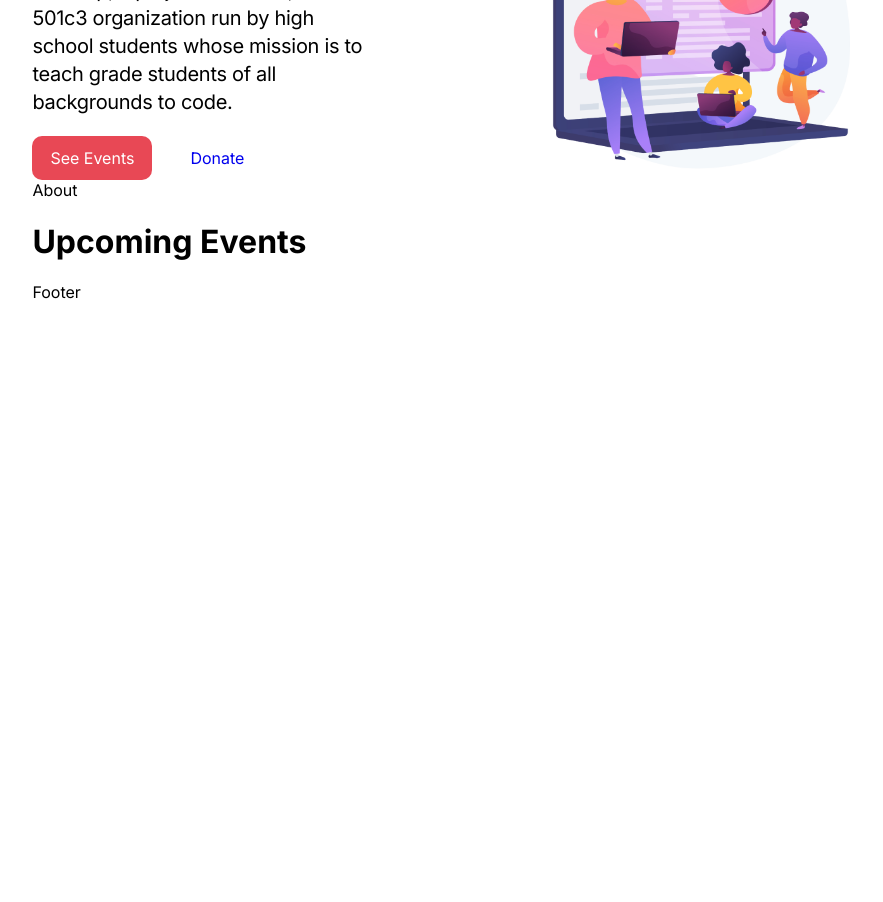
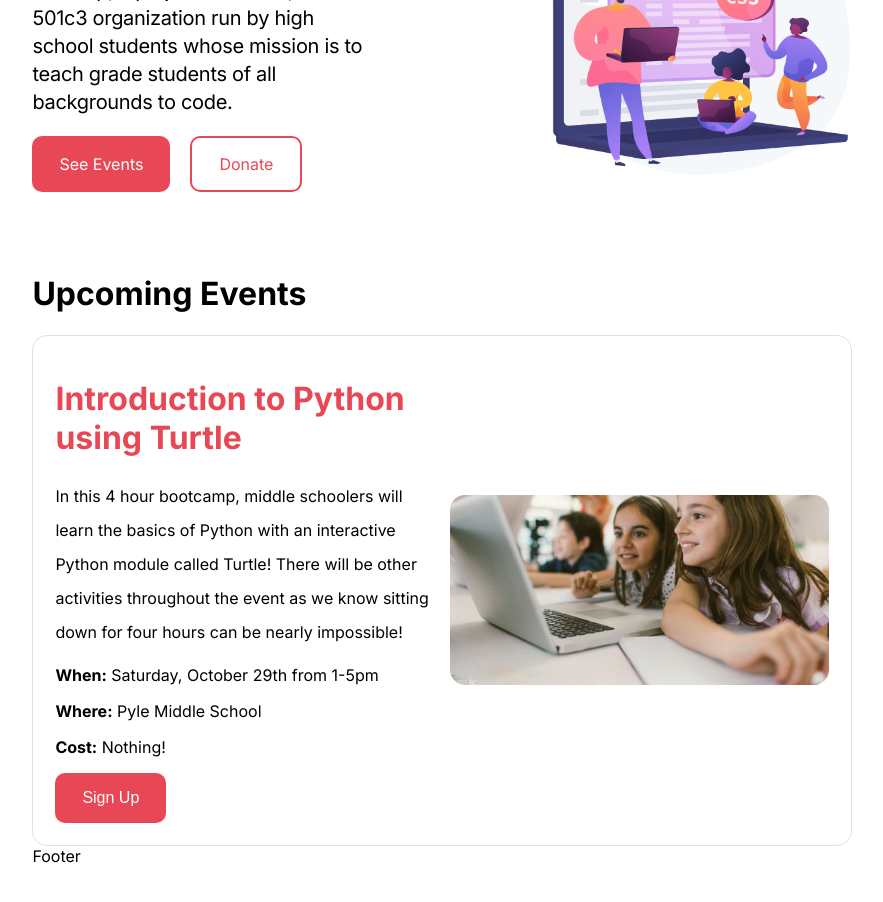
Before and after one commit to RationalChestnut/CodeUp, a React (Create React App) app: page / in a window 1280 px wide. Shown: the part 240-1142 px from the top of the page, without its empty margins (198-1081 px from the left). Before the commit the page ends 800 px from the top, so only its background shows below. Built offline with nearby package versions, Linux system fonts and the light colour scheme.

Commit message:
Added upcoming events page

```diff
--- a/public/index.html
+++ b/public/index.html
@@ -18,6 +18,9 @@
     <title>CodeUp</title>
   </head>
   <body style="width: 100%; height: 100%">
-    <div id="root" style="width: 100%; height: 100%"></div>
+    <div
+      id="root"
+      style="width: 100%; height: 100%; scroll-behavior: smooth"
+    ></div>
   </body>
 </html>
--- a/src/App.js
+++ b/src/App.js
@@ -2,7 +2,6 @@ import "./App.css";
 import Navbar from "./components/Navbar/Navbar.component";
 import { Footer } from "./components/Footer/Footer.component";
 import { Home } from "./pages/Home/Home.page";
-import { About } from "./pages/About/About.page";
 import { Events } from "./pages/Events/Events.page";
 
 function App() {
@@ -11,7 +10,6 @@ function App() {
       <Navbar />
       <div className="page-padding">
         <Home />
-        <About />
         <Events />
         <Footer />
       </div>
--- a/src/components/Navbar/Navbar.component.js
+++ b/src/components/Navbar/Navbar.component.js
@@ -19,28 +19,16 @@ const Navbar = () => {
           onClick={() => setShowItems(!showItems)}
         />
         <div className={styles.linksContainer}>
-          <a href="#" className={styles.link}>
-            About
-          </a>
-          <a href="#" className={styles.link}>
+          <a href="#events" className={styles.link}>
             Events
-          </a>
-          <a href="#" className={styles.link}>
-            Contact
           </a>
           <button className={styles.button}>Donate</button>
         </div>
       </div>
       {showItems && (
         <div className={styles.mobileLinksContainer}>
-          <a href="#" className={styles.mobileLink}>
-            About
-          </a>
-          <a href="#" className={styles.mobileLink}>
+          <a href="#events" className={styles.mobileLink}>
             Events
-          </a>
-          <a href="#" className={styles.mobileLink}>
-            Contact
           </a>
           <button className={styles.mobileButton}>Donate</button>
           <hr className={styles.horizontal} />
--- a/src/pages/About/About.page.js
+++ /dev/null
@@ -1,6 +0,0 @@
-import React from "react";
-import styles from "./About.module.css";
-
-export const About = () => {
-  return <div>About</div>;
-};
--- a/src/pages/Events/Events.module.css
+++ b/src/pages/Events/Events.module.css
@@ -1,2 +1,64 @@
 .eventsPageContainer {
+  margin-top: 10%;
 }
+
+.eventContainer {
+  border: 1px solid #dfdfdf;
+  border-radius: 15px;
+  padding: 22px;
+  display: flex;
+}
+
+.eventTitle {
+  color: #e84855;
+}
+
+.description {
+  font-style: normal;
+  font-weight: 400;
+  font-size: 16px;
+  line-height: 34px;
+}
+
+.titleInfo {
+  font-weight: bold;
+}
+
+.button {
+  border-radius: 10px;
+  padding: 16px 27px;
+  display: flex;
+  align-items: center;
+  justify-content: center;
+  background-color: #e84855;
+  border: none;
+  font-size: 16px;
+}
+
+.button:hover {
+  background-color: #d4414e;
+}
+
+.signupLink {
+  text-decoration: none;
+  color: white;
+}
+
+.left {
+  width: 50%;
+  margin-right: 8px;
+}
+
+.imageContainer {
+  width: 50%;
+  display: flex;
+  margin-left: 8px;
+  display: flex;
+  align-items: center;
+  justify-content: center;
+}
+
+.eventImage {
+  max-width: 100%;
+  border-radius: 15px;
+}
--- a/src/pages/Events/Events.page.js
+++ b/src/pages/Events/Events.page.js
@@ -1,10 +1,49 @@
 import React from "react";
 import styles from "./Events.module.css";
+import event from "../../assets/event.jpeg";
 
 export const Events = () => {
   return (
-    <div className={styles.eventsPageContainer}>
+    <div className={styles.eventsPageContainer} id="events">
       <h1>Upcoming Events</h1>
+      <div className={styles.eventContainer}>
+        <div className={styles.left}>
+          <h1 className={styles.eventTitle}>
+            Introduction to Python using Turtle
+          </h1>
+          <p className={styles.description}>
+            In this 4 hour bootcamp, middle schoolers will learn the basics of
+            Python with an interactive Python module called Turtle! There will
+            be other activities throughout the event as we know sitting down for
+            four hours can be nearly impossible!
+          </p>
+          <p className={styles.info}>
+            <span className={styles.titleInfo}>When:</span> {""}
+            Saturday, October 29th from 1-5pm
+          </p>
+          <p className={styles.info}>
+            <span className={styles.titleInfo}>Where:</span> {""}
+            Pyle Middle School
+          </p>
+          <p className={styles.info}>
+            <span className={styles.titleInfo}>Cost:</span> {""}
+            Nothing!
+          </p>
+          <button className={styles.button}>
+            <a
+              href="https://forms.gle/vb6Ud5dUJ5Nj1u4d8"
+              className={styles.signupLink}
+              target="_blank"
+              rel="noreferrer"
+            >
+              Sign Up
+            </a>
+          </button>
+        </div>
+        <div className={styles.imageContainer}>
+          <img src={event} alt="Girls Coding" className={styles.eventImage} />
+        </div>
+      </div>
     </div>
   );
 };
--- a/src/pages/Home/Home.module.css
+++ b/src/pages/Home/Home.module.css
@@ -30,7 +30,10 @@
 .donateButton {
   border-radius: 10px;
   text-decoration: none;
-  padding: 12px 18px;
+  padding: 16px 27px;
+  display: flex;
+  align-items: center;
+  justify-content: center;
 }
 
 .eventsButton {
@@ -38,7 +41,18 @@
   background-color: #e84855;
 }
 
+.eventsButton:hover {
+  background-color: #d4414e;
+}
+
 .donateButton {
+  border: 2px solid #e84855;
+  color: #e84855;
+}
+
+.donateButton:hover {
+  color: #d4414e;
+  border-color: #d4414e;
 }
 
 .bannerImageContainer {
```
Also changed, not shown: src/assets/event.jpeg (added), src/pages/About/About.module.css (deleted).
